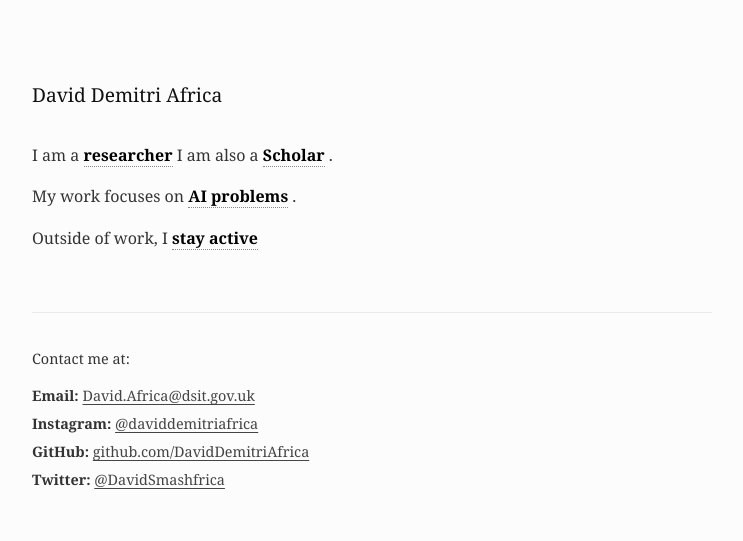
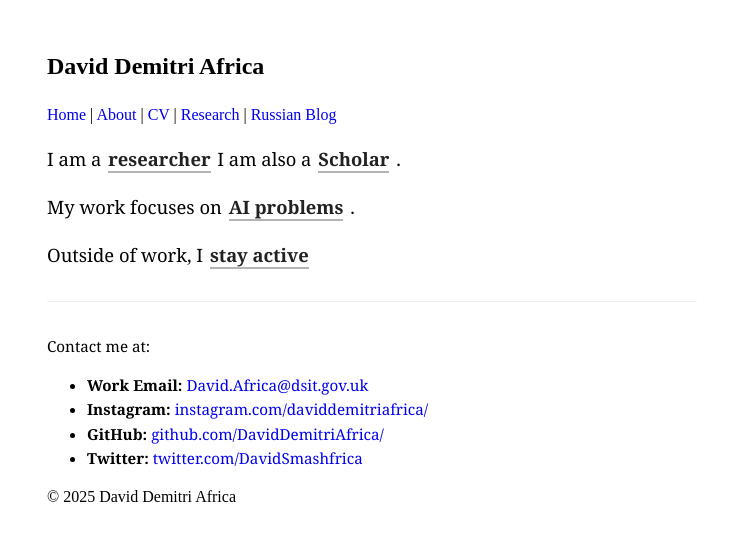
Before and after one commit to DavidDemitriAfrica/daviddemitriafrica.github.io, a Jekyll site: the page built from index.html, in a window 1280 px wide. Shown: the top 541 px of the page, without its empty margins (268-1011 px from the left). Built offline with Jekyll 4.4.1, drawn with Linux system fonts in a browser that asks for light colours.

Commit message:
fix index to pull in header

```diff
--- a/index.html
+++ b/index.html
@@ -1,99 +1,64 @@
-<!DOCTYPE html>
-<html lang="en">
-<head>
-    <meta charset="UTF-8">
-    <meta name="viewport" content="width=device-width, initial-scale=1.0">
-    <title>David Demitri Africa</title>
+---
+layout: default
+title: "David Demitri Africa"
+---
+
 <style>
-        /* 1. Typography & Layout - Minimalist & Academic */
-        body {
-            font-family: 'Georgia', 'Times New Roman', Times, serif;
+    /* Mimic the "poetic" look of Alan Trotter's site */
+    .telescopic-text {
+        font-family: 'Georgia', 'Times New Roman', serif;
+        font-size: 1.15rem;
         line-height: 1.6;
-            color: #333;
-            max-width: 680px;
-            margin: 80px auto;
-            padding: 0 20px;
-            background-color: #fcfcfc;
+        max-width: 700px;
     }
 
-        h1 {
-            font-weight: normal;
-            font-size: 1.2rem;
-            margin-bottom: 2rem;
-            color: #111;
-        }
-
-        /* 2. The Telescopic Logic */
-
-        /* The expanded text is hidden by default */
+    /* The expandable content is hidden by default */
     .content {
         display: none;
         opacity: 0;
-            transition: opacity 0.5s ease-in;
     }
 
-        /* The clickable word */
+    /* The clickable word (trigger) */
     .trigger {
         cursor: pointer;
-            border-bottom: 1px dotted #888;
-            color: #000;
+        border-bottom: 2px solid #b4b4b4; /* Thicker, softer underline */
+        color: #222;
         font-weight: 600;
-            transition: background 0.2s;
+        transition: background 0.2s, color 0.2s;
+        margin: 0 2px;
     }
 
     .trigger:hover {
-            background-color: #efefef;
-            border-bottom: 1px solid #000;
+        background-color: #e3e3e3;
+        color: #000;
+        border-bottom-color: #000;
     }
 
-        /* When we add the 'expanded' class via JS:
-           1. Hide the trigger
-           2. Show the content inline */
+    /* When expanded: Hide trigger, Show content with fade-in */
     .expanded > .trigger {
         display: none;
     }
 
     .expanded > .content {
         display: inline;
-            animation: fadeIn 0.6s forwards;
+        animation: smoothFade 0.7s forwards;
     }
 
-        @keyframes fadeIn {
+    @keyframes smoothFade {
         from { opacity: 0; }
         to { opacity: 1; }
     }
 
-        /* 3. Footer / Contact Styling */
-        footer {
-            margin-top: 60px;
-            padding-top: 20px;
-            border-top: 1px solid #eaeaea;
-            font-size: 0.9rem;
-        }
-
-        .contact-list p {
-            margin: 5px 0;
-        }
-
-        a {
-            color: #444;
-            text-decoration: underline;
-            text-decoration-thickness: 1px;
-            text-underline-offset: 3px;
-        }
-
-        a:hover {
-            background-color: #efefef;
+    /* Contact list styling to match the vibe */
+    .contact-info {
+        margin-top: 2rem;
+        border-top: 1px solid #eee;
+        padding-top: 1rem;
+        font-size: 0.95rem;
     }
 </style>
-</head>
-<body>
 
-    <header>
-        <h1>David Demitri Africa</h1>
-    </header>
-
-    <main>
+<div class="telescopic-text">
     <p>
         I am a
         <span class="telescope">
@@ -150,25 +115,21 @@
             </span>
         </span>
     </p>
-    </main>
 
-    <footer>
+    <div class="contact-info">
         <p>Contact me at:</p>
-        <div class="contact-list">
-            <p><strong>Email:</strong> <a href="mailto:David.Africa@dsit.gov.uk">David.Africa@dsit.gov.uk</a></p>
-            <p><strong>Instagram:</strong> <a href="https://www.instagram.com/daviddemitriafrica/" target="_blank">@daviddemitriafrica</a></p>
-            <p><strong>GitHub:</strong> <a href="https://github.com/DavidDemitriAfrica/" target="_blank">github.com/DavidDemitriAfrica</a></p>
-            <p><strong>Twitter:</strong> <a href="https://x.com/DavidSmashfrica" target="_blank">@DavidSmashfrica</a></p>
+        <ul>
+            <li><strong>Work Email:</strong> <a href="mailto:David.Africa@dsit.gov.uk">David.Africa@dsit.gov.uk</a></li>
+            <li><strong>Instagram:</strong> <a href="https://www.instagram.com/daviddemitriafrica/" target="_blank">instagram.com/daviddemitriafrica/</a></li>
+            <li><strong>GitHub:</strong> <a href="https://github.com/DavidDemitriAfrica/" target="_blank">github.com/DavidDemitriAfrica/</a></li>
+            <li><strong>Twitter:</strong> <a href="https://x.com/DavidSmashfrica" target="_blank">twitter.com/DavidSmashfrica</a></li>
+        </ul>
     </div>
-    </footer>
+</div>
 
 <script>
-        // The logic requires finding the parent <span> and adding a class to it.
     function expand(element) {
-            // "element" is the clickable trigger word.
-            // We want to add the class "expanded" to its parent container.
+        // Find the parent span with class "telescope" and mark it as expanded
         element.parentElement.classList.add("expanded");
     }
 </script>
-</body>
-</html>
```
Also changed, not shown: other parts of index.html (+1 -1 lines). Lines whose indentation alone changed are shown as unchanged.
